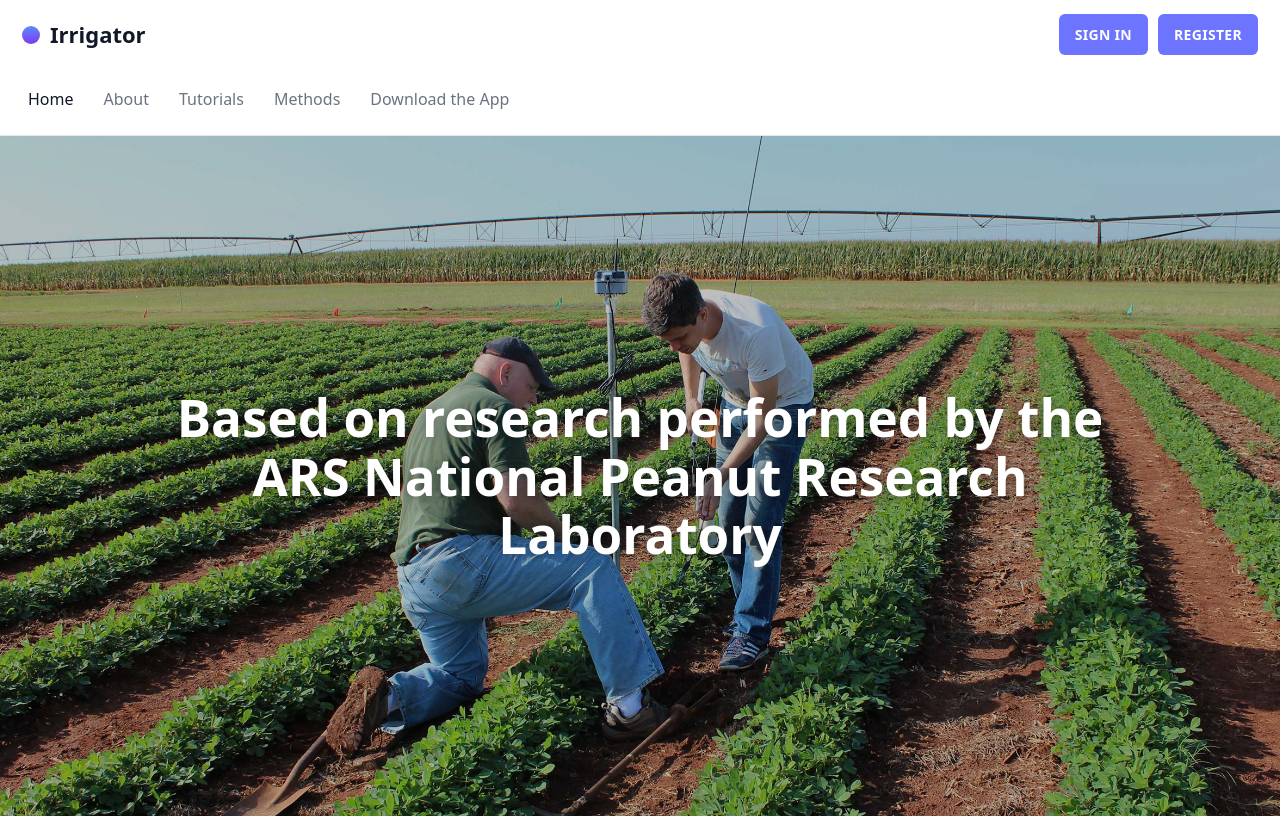
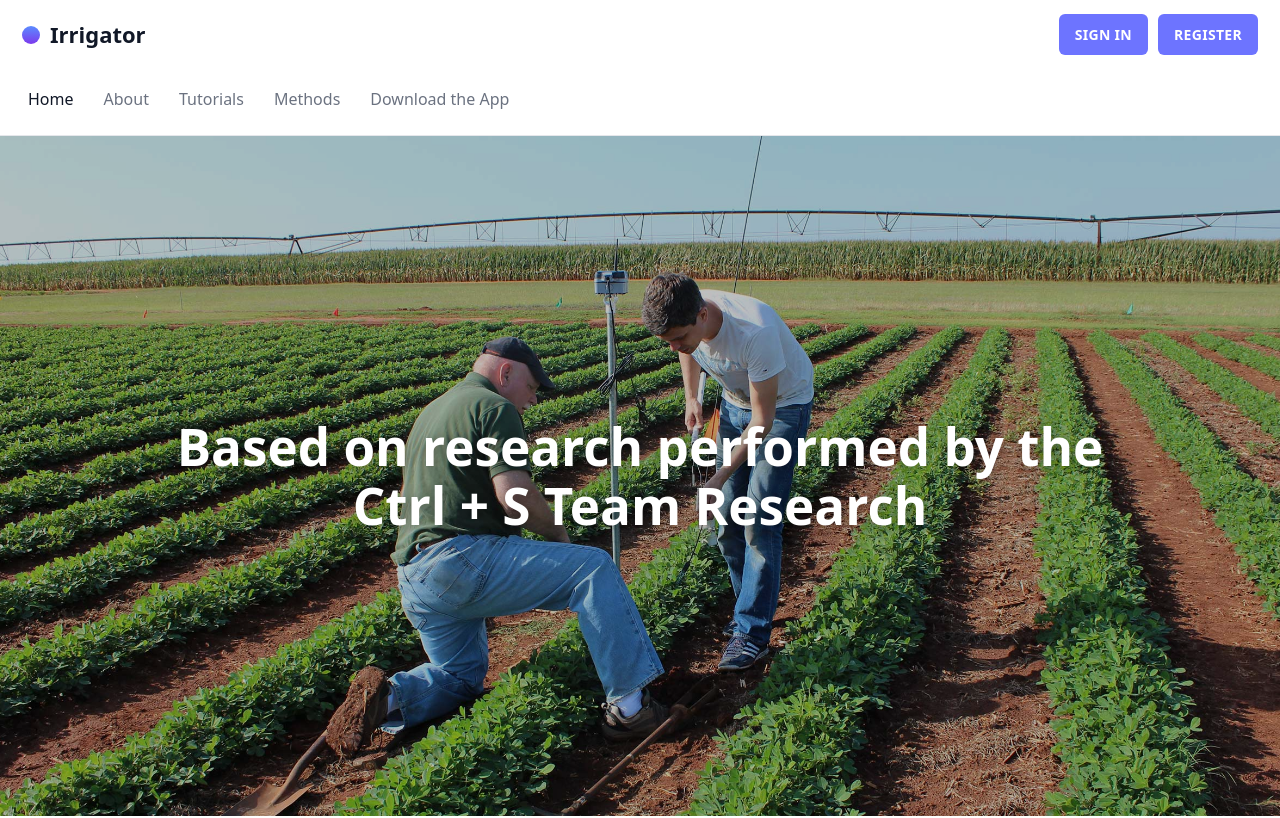
Before and after one commit to minhmax098/SuHackathon, a React (Vite) app: page / in a window 1280 px wide. Shown: the top 818 px of the page. Built offline with nearby package versions, Linux system fonts and the light colour scheme; no server answers.

Commit message:
commit source code

```diff
--- a/src/components/MainImage.tsx
+++ b/src/components/MainImage.tsx
@@ -7,8 +7,7 @@ export default function MainImage() {
         <div style={styles.textWrap}>
             <h1 style={styles.h1}>
             Based on research performed by the <br />
-            ARS National Peanut Research <br />
-            Laboratory
+            Ctrl + S Team Research <br />
             </h1>
         </div>
         </section>
--- a/src/pages/Login.tsx
+++ b/src/pages/Login.tsx
@@ -17,8 +17,6 @@ export default function Login() {
         try {
         await login(email, password);
 
-        // nếu muốn "remember me" thì bạn giữ token ở localStorage (đang làm vậy)
-        // nếu không remember, bạn có thể đổi sang sessionStorage
         if (!remember) {
             const token = localStorage.getItem("token");
             if (token) {
--- a/src/pages/Register.tsx
+++ b/src/pages/Register.tsx
@@ -27,7 +27,7 @@ export default function Register() {
         if (!accept) return setErr("Please accept Terms and Conditions");
 
         try {
-        // Backend bạn đang dùng register(name, email, password)
+        // Backend use register(name, email, password)
             await register(`${firstName} ${lastName}`.trim(), email, password);
             nav("/dashboard");
         } catch (e: unknown) {
```
Also changed, not shown: src/context/AuthContext.tsx (+4 -4 lines). Lines whose indentation alone changed are shown as unchanged.
